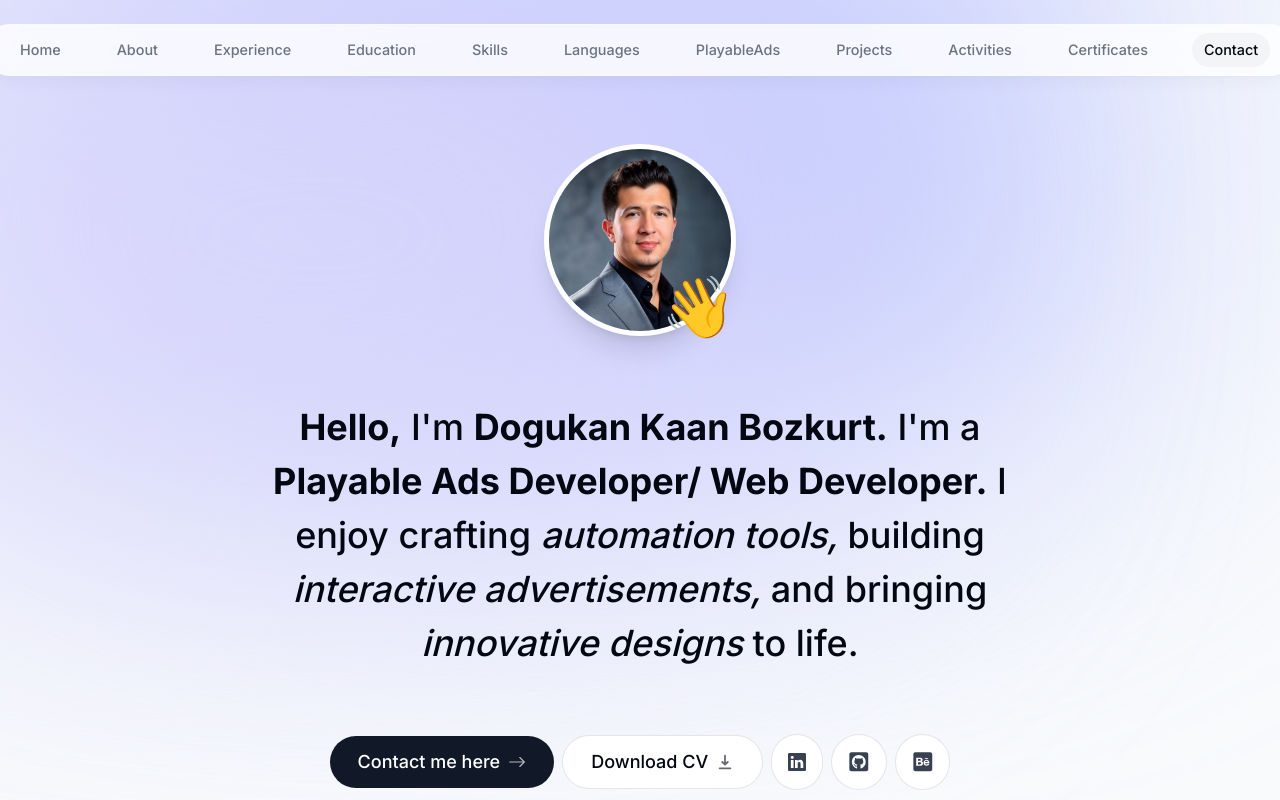
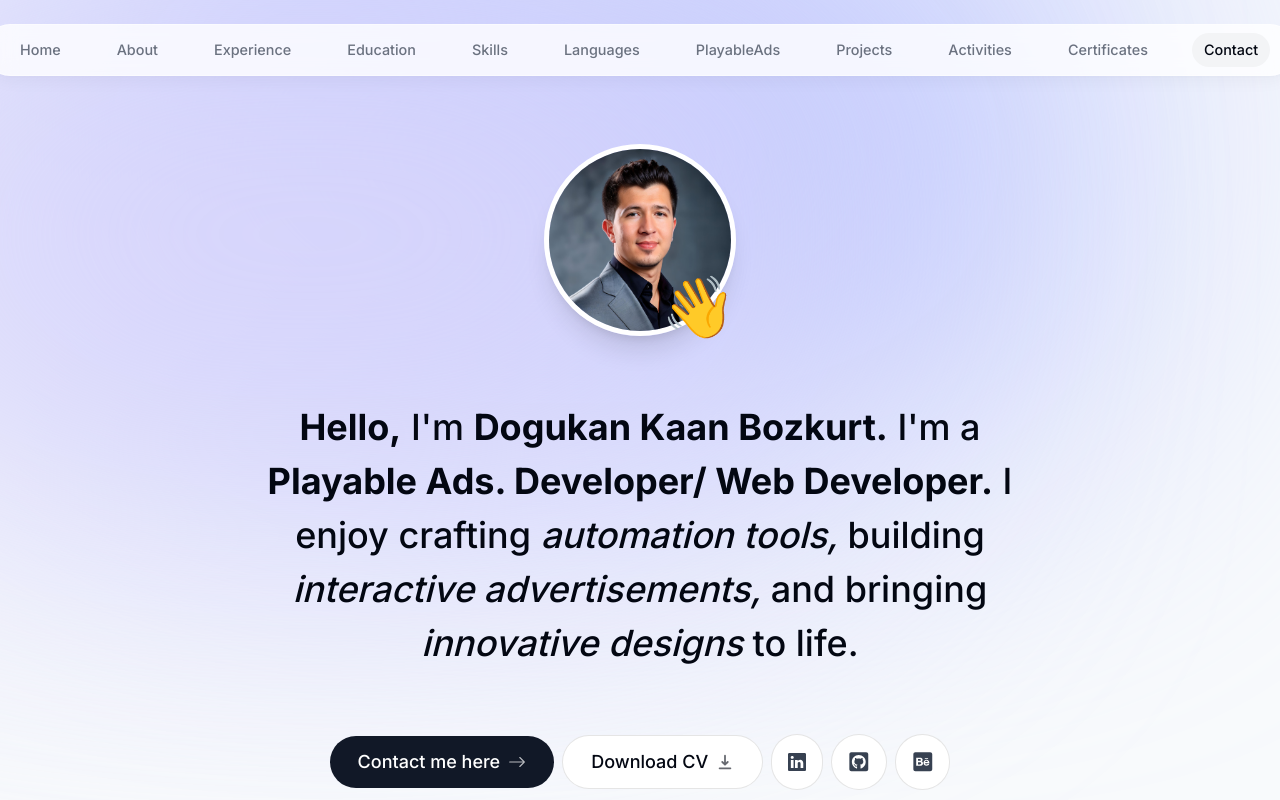
Before and after one commit to dkbozkurt/dkbozkurt-portfolio, a Next.js app: page / in a window 1280 px wide. Shown: the top 800 px of the page. Built offline with nearby package versions, Linux system fonts and the light colour scheme; no server answers.

Commit message:
intro . for ads

```diff
--- a/components/intro.tsx
+++ b/components/intro.tsx
@@ -61,7 +61,7 @@ export default function Intro() {
         >
             <span className="font-bold">Hello,</span> I'm {" "}
             <span className="font-bold">Dogukan Kaan Bozkurt.</span> I'm a{" "}
-            <span className="font-bold">Playable Ads Developer/ Web Developer.</span> I enjoy crafting{" "}
+            <span className="font-bold">Playable Ads. Developer/ Web Developer.</span> I enjoy crafting{" "}
             <span className="italic">automation tools,</span> building{" "}
             <span className="italic">interactive advertisements,</span> and bringing{" "}
             <span className="italic">innovative designs</span> to life.
```
